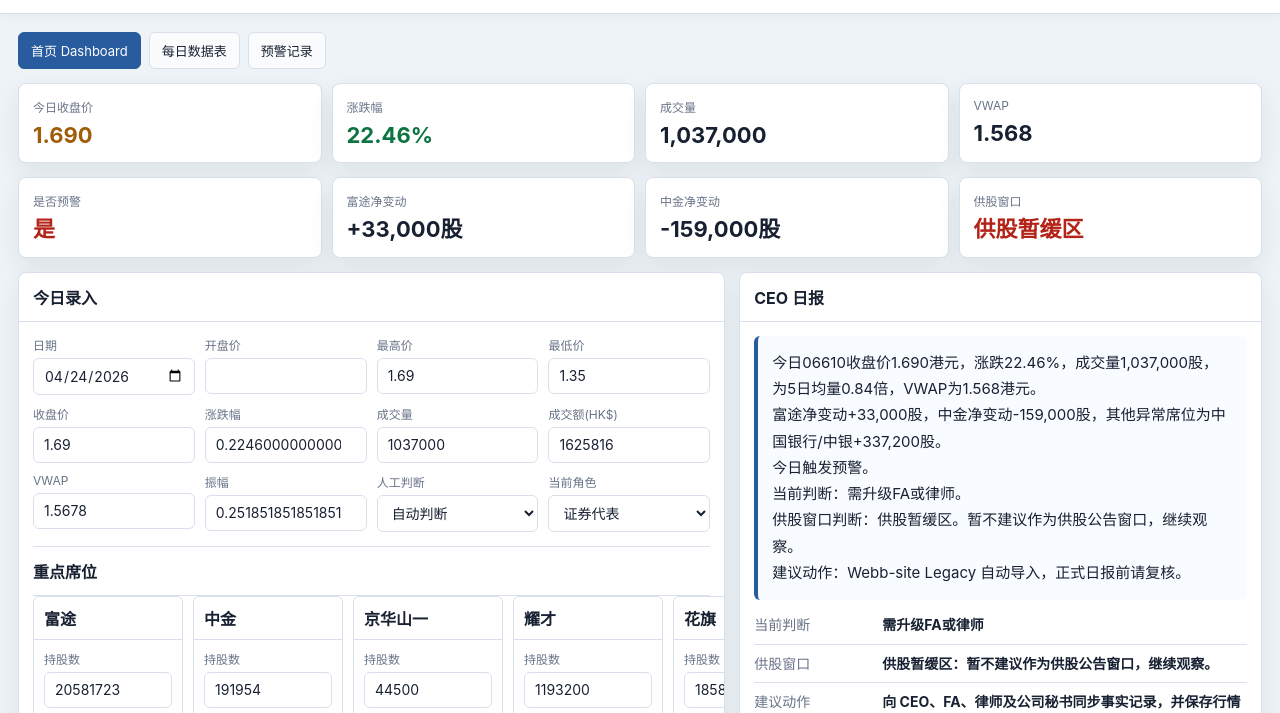
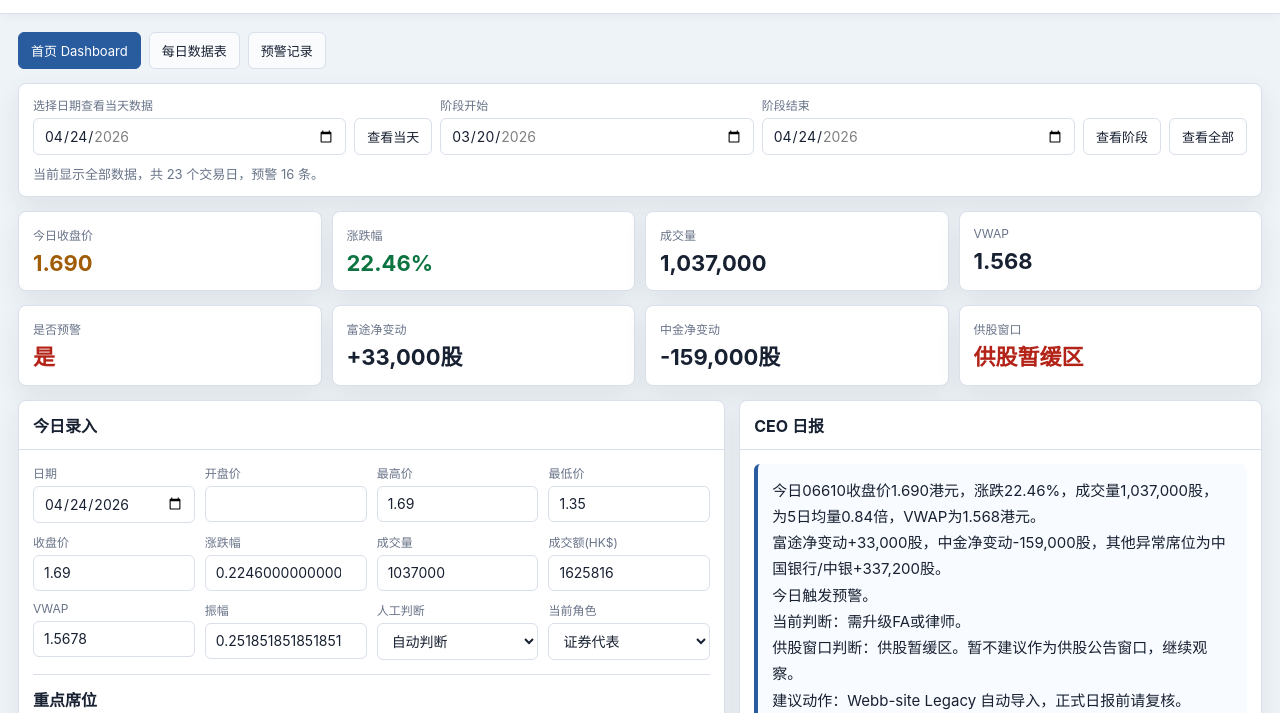
Before and after one commit to donovanpatrickgs2-63/06610-monitor, a plain HTML site: page index.html in a window 1280 px wide. Shown: the part 72-785 px from the top of the page. Drawn offline with Linux system fonts and the light colour scheme.

Commit message:
Add date and range filters

```diff
--- a/index.html
+++ b/index.html
@@ -357,6 +357,31 @@
       font-weight: 400;
     }
 
+    .filter-panel {
+      background: var(--panel);
+      border: 1px solid var(--line);
+      border-radius: 8px;
+      box-shadow: var(--shadow);
+      padding: 12px 14px;
+      display: grid;
+      gap: 10px;
+    }
+
+    .filter-row {
+      display: grid;
+      grid-template-columns: minmax(160px, 1fr) auto minmax(160px, 1fr) minmax(160px, 1fr) auto auto;
+      gap: 8px;
+      align-items: end;
+    }
+
+    .filter-row .field { min-width: 0; }
+
+    .filter-summary {
+      color: var(--muted);
+      font-size: 13px;
+      line-height: 1.45;
+    }
+
     .rules {
       margin: 0;
       padding-left: 18px;
@@ -370,6 +395,7 @@
       .toolbar { justify-content: flex-start; }
       .form-grid { grid-template-columns: repeat(2, minmax(130px, 1fr)); }
       .seat-grid { grid-template-columns: repeat(2, minmax(150px, 1fr)); }
+      .filter-row { grid-template-columns: repeat(2, minmax(150px, 1fr)); }
       .table-shell { max-height: none; }
     }
 
@@ -378,6 +404,7 @@
       h1 { font-size: 18px; }
       .metric-value { font-size: 19px; }
       .toolbar button, .file-button, .tab { flex: 1 1 100%; }
+      .filter-row { grid-template-columns: 1fr; }
       .form-grid, .seat-grid { grid-template-columns: 1fr; }
       .decision-row { grid-template-columns: 1fr; }
     }
@@ -415,6 +442,27 @@
         <button class="tab" data-page="daily">每日数据表</button>
         <button class="tab" data-page="alerts">预警记录</button>
       </div>
+
+      <section class="filter-panel" aria-label="日期筛选">
+        <div class="filter-row">
+          <div class="field">
+            <label for="viewDate">选择日期查看当天数据</label>
+            <input id="viewDate" type="date">
+          </div>
+          <button id="viewDateBtn" onclick="viewSelectedDate()">查看当天</button>
+          <div class="field">
+            <label for="rangeStart">阶段开始</label>
+            <input id="rangeStart" type="date">
+          </div>
+          <div class="field">
+            <label for="rangeEnd">阶段结束</label>
+            <input id="rangeEnd" type="date">
+          </div>
+          <button id="viewRangeBtn" onclick="viewSelectedRange()">查看阶段</button>
+          <button id="resetFilterBtn" onclick="resetDateFilter()">查看全部</button>
+        </div>
+        <div class="filter-summary" id="filterSummary">当前显示全部数据。</div>
+      </section>
 
       <section class="page active" id="page-dashboard">
         <div class="status-strip">
@@ -648,8 +696,15 @@
     const inputs = {};
     const scalarIds = ["date", "open", "high", "low", "close", "changePct", "volume", "turnover", "vwap", "amplitude", "manualStatus", "role", "note"];
     scalarIds.forEach(id => inputs[id] = document.getElementById(id));
+    const filters = {
+      viewDate: document.getElementById("viewDate"),
+      rangeStart: document.getElementById("rangeStart"),
+      rangeEnd: document.getElementById("rangeEnd"),
+      summary: document.getElementById("filterSummary")
+    };
 
     let rows = mergeInitialRows(migrateRows(loadRows()));
+    let activeFilter = { mode: "all", date: "", start: "", end: "" };
     buildSeatInputs();
     bindEvents();
     initializeForm();
@@ -790,7 +845,32 @@
     function initializeForm() {
       inputs.date.value = todayHongKong();
       inputs.role.value = "证券代表";
-      if (rows.length) setFormFromRow(latestRow());
+      initializeFilterDefaults();
+      if (rows.length) setFormFromRow(getDashboardRow() || latestRow());
+    }
+
+    function initializeFilterDefaults() {
+      if (!rows.length) return;
+      const sorted = rows.slice().sort(sortAsc);
+      const first = sorted[0].date;
+      const last = sorted[sorted.length - 1].date;
+      [filters.viewDate, filters.rangeStart, filters.rangeEnd].forEach(input => {
+        input.min = first;
+        input.max = last;
+      });
+      if (activeFilter.mode === "single") {
+        filters.viewDate.value = activeFilter.date;
+      } else if (!filters.viewDate.value) {
+        filters.viewDate.value = last;
+      }
+      if (activeFilter.mode === "range") {
+        filters.rangeStart.value = activeFilter.start;
+        filters.rangeEnd.value = activeFilter.end;
+      } else {
+        if (!filters.rangeStart.value) filters.rangeStart.value = first;
+        if (!filters.rangeEnd.value) filters.rangeEnd.value = last;
+      }
+      updateFilterSummary();
     }
 
     function switchPage(page) {
@@ -1049,13 +1129,14 @@
     function renderAll() {
       rows = rows.map(item => evaluateRow(item)).sort(sortAsc);
       persistRows();
+      initializeFilterDefaults();
       renderDashboard();
       renderDailyTable();
       renderAlertTable();
     }
 
     function renderDashboard() {
-      const row = latestRow();
+      const row = getDashboardRow();
       const set = (id, text, cls = "") => {
         const el = document.getElementById(id);
         el.textContent = text;
@@ -1083,6 +1164,81 @@
       document.getElementById("actionText").textContent = row.action;
     }
 
+    function getDashboardRow() {
+      const visible = filteredRows();
+      return visible.length ? visible.slice().sort((a, b) => String(b.date).localeCompare(String(a.date)))[0] : null;
+    }
+
+    function filteredRows() {
+      const sorted = rows.slice().sort(sortAsc);
+      if (activeFilter.mode === "single") return sorted.filter(row => row.date === activeFilter.date);
+      if (activeFilter.mode === "range") {
+        return sorted.filter(row => (!activeFilter.start || row.date >= activeFilter.start) && (!activeFilter.end || row.date <= activeFilter.end));
+      }
+      return sorted;
+    }
+
+    function viewSelectedDate() {
+      const date = filters.viewDate.value;
+      if (!date) {
+        alert("请先选择日期。");
+        return;
+      }
+      const row = rows.find(item => item.date === date);
+      if (!row) {
+        alert(`未找到 ${date} 的数据。`);
+        return;
+      }
+      activeFilter = { mode: "single", date, start: "", end: "" };
+      setFormFromRow(row);
+      updateFilterSummary();
+      renderAll();
+      switchPage("dashboard");
+    }
+
+    function viewSelectedRange() {
+      const start = filters.rangeStart.value;
+      const end = filters.rangeEnd.value;
+      if (!start || !end) {
+        alert("请选择阶段开始和结束日期。");
+        return;
+      }
+      if (start > end) {
+        alert("阶段开始日期不能晚于结束日期。");
+        return;
+      }
+      activeFilter = { mode: "range", date: "", start, end };
+      const row = getDashboardRow();
+      if (row) setFormFromRow(row);
+      updateFilterSummary();
+      renderAll();
+      switchPage("daily");
+    }
+
+    function resetDateFilter() {
+      activeFilter = { mode: "all", date: "", start: "", end: "" };
+      if (rows.length) setFormFromRow(latestRow());
+      updateFilterSummary();
+      renderAll();
+    }
+
+    function updateFilterSummary() {
+      if (!filters.summary) return;
+      const visible = filteredRows();
+      const alertCount = visible.filter(row => row.alert === "是").length;
+      if (activeFilter.mode === "single") {
+        filters.summary.textContent = visible.length
+          ? `当前查看 ${activeFilter.date} 当天数据。`
+          : `当前查看 ${activeFilter.date}，暂无数据。`;
+        return;
+      }
+      if (activeFilter.mode === "range") {
+        filters.summary.textContent = `当前查看 ${activeFilter.start} 至 ${activeFilter.end} 阶段数据，共 ${visible.length} 个交易日，预警 ${alertCount} 条。`;
+        return;
+      }
+      filters.summary.textContent = `当前显示全部数据，共 ${visible.length} 个交易日，预警 ${alertCount} 条。`;
+    }
+
     function renderDailyTable() {
       const table = document.getElementById("dailyTable");
       const extraHeaders = SEAT_NAMES.flatMap(name => [`${name}持股数`, `${name}持股比例`, `${name}净变动`]);
@@ -1090,8 +1246,9 @@
       table.querySelector("thead").innerHTML = `<tr>${headers.map(h => `<th>${escapeHtml(h)}</th>`).join("")}</tr>`;
       const tbody = table.querySelector("tbody");
       tbody.innerHTML = "";
-      document.getElementById("dailyEmpty").style.display = rows.length ? "none" : "block";
-      rows.slice().sort((a, b) => String(b.date).localeCompare(String(a.date))).forEach(row => {
+      const visibleRows = filteredRows().slice().sort((a, b) => String(b.date).localeCompare(String(a.date)));
+      document.getElementById("dailyEmpty").style.display = visibleRows.length ? "none" : "block";
+      visibleRows.forEach(row => {
         const rowClass = row.alert === "是" ? "alert-row" : row.rightsWindow === "接近观察区" ? "watch-row" : "";
         const cells = [
           row.date, formatMoney(row.open), formatMoney(row.high), formatMoney(row.low), formatMoney(row.close), formatPct(row.changePct),
@@ -1113,7 +1270,7 @@
     }
 
     function renderAlertTable() {
-      const alerts = rows.filter(row => row.alert === "是");
+      const alerts = filteredRows().filter(row => row.alert === "是");
       document.getElementById("alertCount").textContent = `${alerts.length} 条`;
       document.getElementById("alertEmpty").style.display = alerts.length ? "none" : "block";
       const tbody = document.querySelector("#alertTable tbody");
@@ -1404,7 +1561,7 @@
     }
 
     function exportDailyReport() {
-      const row = latestRow();
+      const row = getDashboardRow();
       if (!row) {
         alert("暂无日报可导出。");
         return;
```
